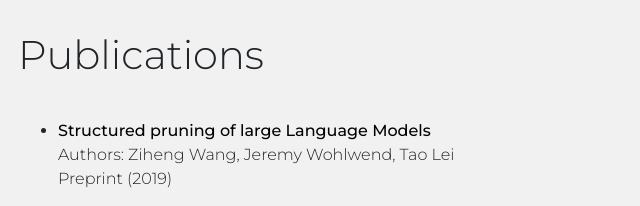
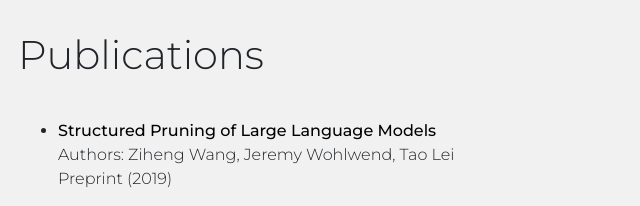
Before and after one commit to jwohlwend/jwohlwend.github.io, a plain HTML site: page index.html in a window 1280 px wide. Shown: the part 1560-1766 px from the top of the page, 67-707 px from the left. Drawn offline with Linux system fonts and the light colour scheme.

Commit message:
fix typecase

```diff
--- a/index.html
+++ b/index.html
@@ -105,7 +105,7 @@
       <div class="container">
             <h1 class="section-heading mr-auto">Publications</h1>
                 <ul>
-                    <li><a class="pub" target="_blank" href="https://arxiv.org/abs/1910.04732v1">Structured pruning of large Language Models</a>
+                    <li><a class="pub" target="_blank" href="https://arxiv.org/abs/1910.04732v1">Structured Pruning of Large Language Models</a>
                       <p>
                           Authors: Ziheng Wang, Jeremy Wohlwend, Tao Lei <br>
                           Preprint (2019)
```
